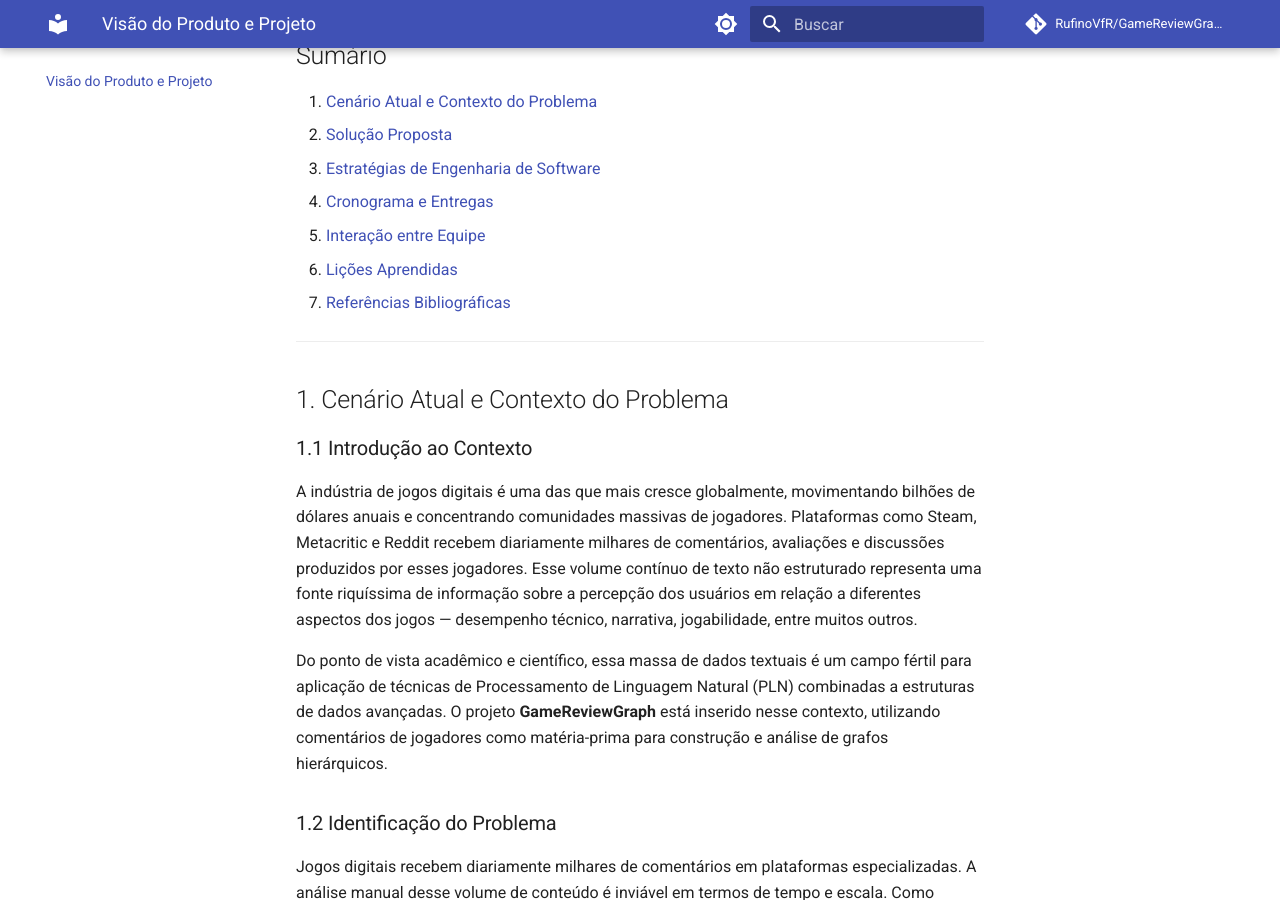
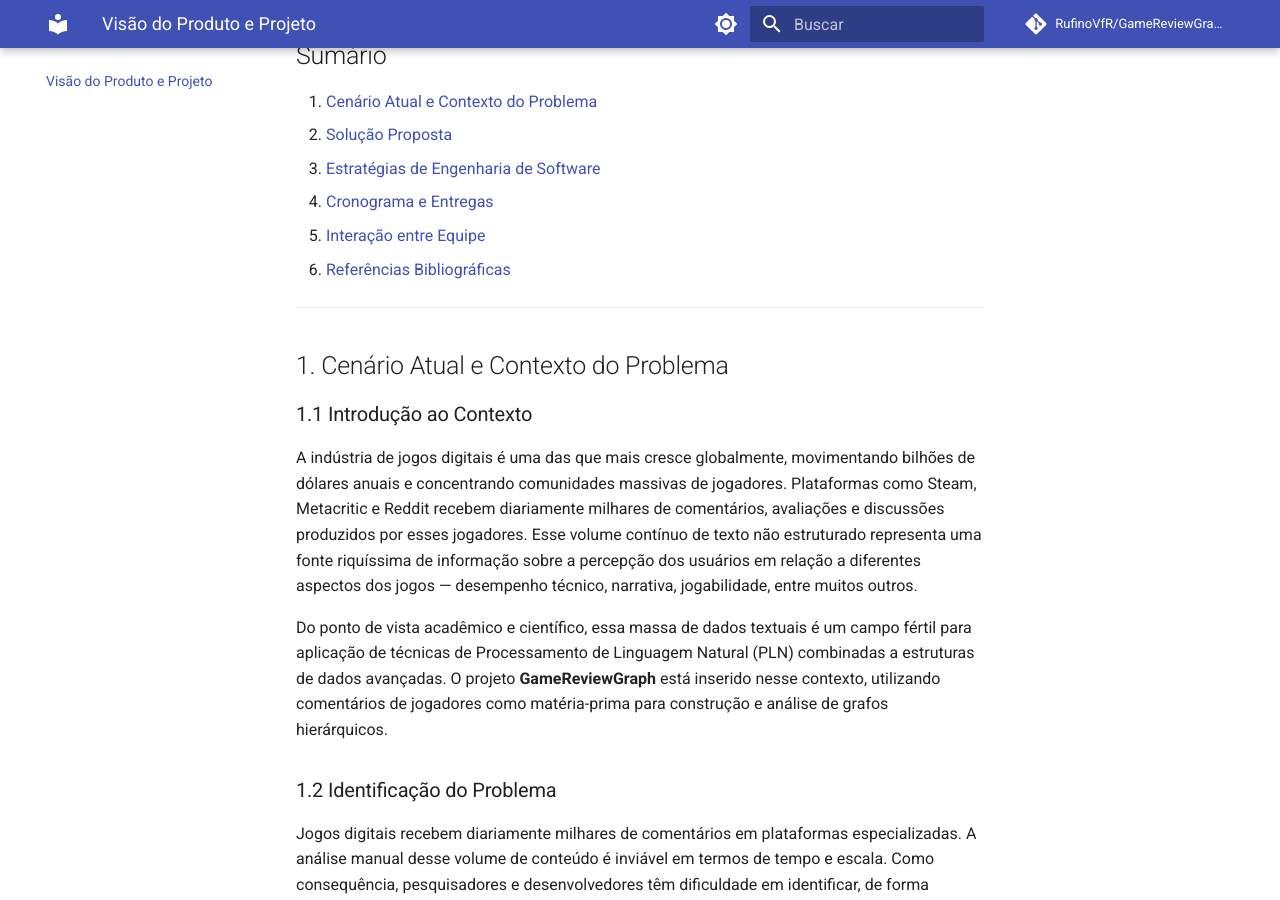
Before and after one commit to RufinoVfR/GameReviewGraph, an MkDocs documentation site: the page built from docs/visao_produto_projeto.md, in a window 1280 px wide and 900 px high, scrolled down 440 px. Built offline with MkDocs 1.6.1 and Material for MkDocs 9.7.7, drawn with Linux system fonts in a browser that asks for light colours; comment, search, counter and statistics services are not loaded.

Commit message:
fix: resolve mkdocs strict-build warnings
Exclude docs/CLAUDE.md from the build (it is a Claude Code context file,
not site content, and its ../CLAUDE.md link aborted strict builds). Fix
the Sumario anchors in visao_produto_projeto.md: drop accents to match
the slugified ids and remove the stale "Licoes Aprendidas" entry,
renumbering Referencias from 7 to 6.

```diff
--- a/docs/visao_produto_projeto.md
+++ b/docs/visao_produto_projeto.md
@@ -10,13 +10,12 @@
 
 ## Sumário
 
-1. [Cenário Atual e Contexto do Problema](#1-cenário-atual-e-contexto-do-problema)
-2. [Solução Proposta](#2-solução-proposta)
-3. [Estratégias de Engenharia de Software](#3-estratégias-de-engenharia-de-software)
+1. [Cenário Atual e Contexto do Problema](#1-cenario-atual-e-contexto-do-problema)
+2. [Solução Proposta](#2-solucao-proposta)
+3. [Estratégias de Engenharia de Software](#3-estrategias-de-engenharia-de-software)
 4. [Cronograma e Entregas](#4-cronograma-e-entregas)
-5. [Interação entre Equipe](#5-interação-entre-equipe)
-6. [Lições Aprendidas](#6-lições-aprendidas)
-7. [Referências Bibliográficas](#7-referências-bibliográficas)
+5. [Interação entre Equipe](#5-interacao-entre-equipe)
+6. [Referências Bibliográficas](#6-referencias-bibliograficas)
 
 ---
 
--- a/mkdocs.yml
+++ b/mkdocs.yml
@@ -27,6 +27,10 @@
     - search.highlight
     - content.tables
 
+# CLAUDE.md is a Claude Code context file, not site content — keep it out of the build.
+exclude_docs: |
+  CLAUDE.md
+
 nav:
   - Início: index.md
   - Visão do Produto e Projeto: visao_produto_projeto.md
```
